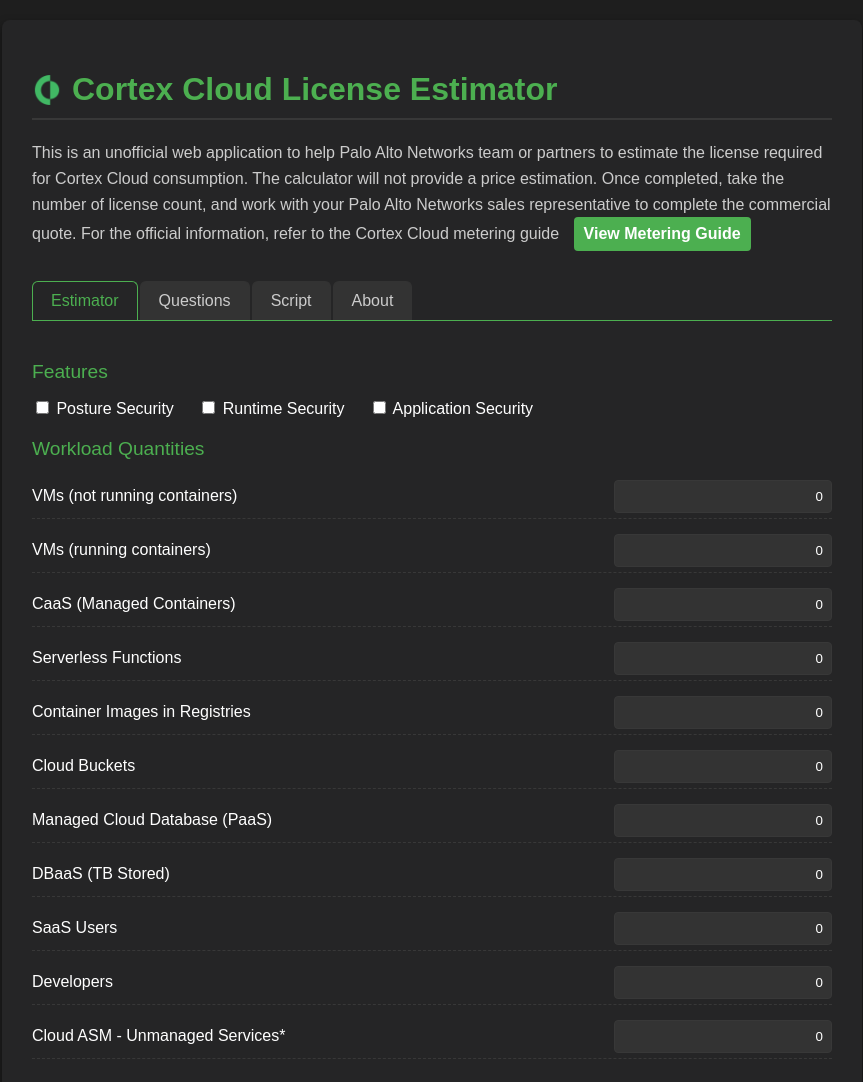
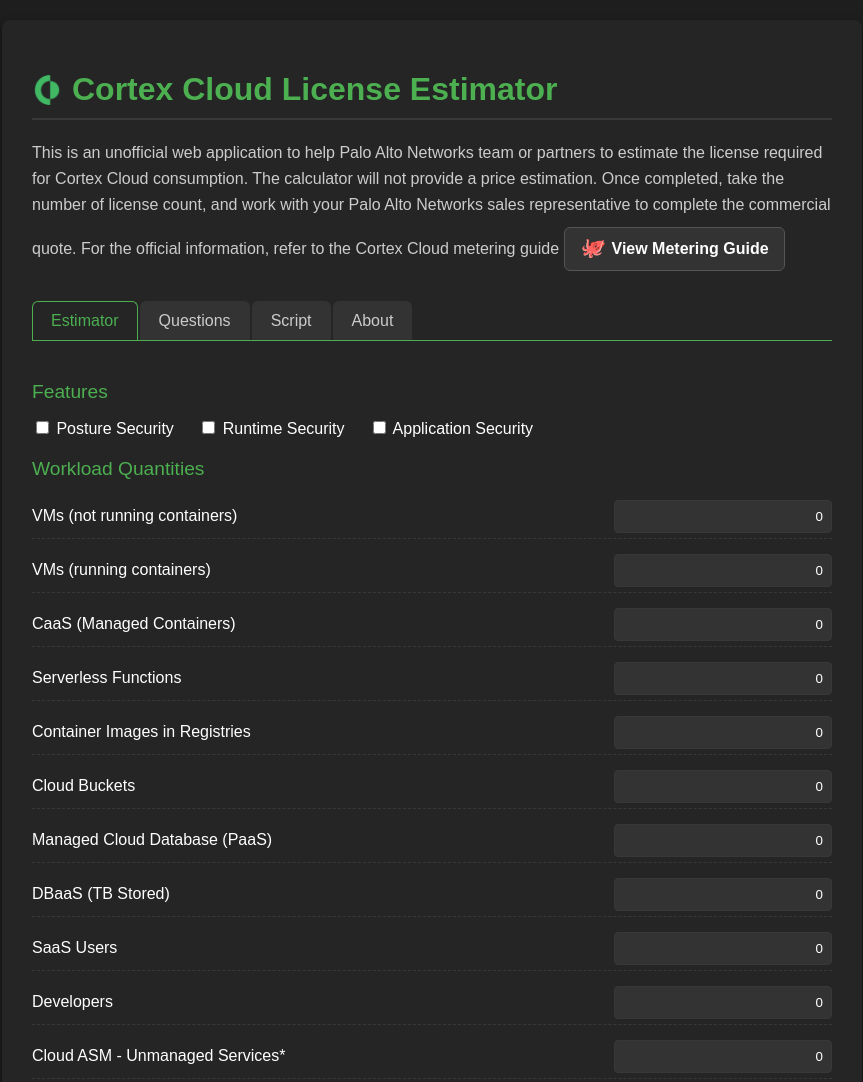
Before and after one commit to chiangyaworg/cc-license-estimator-dev, a plain HTML site: page index.html in a window 1280 px wide. Shown: the top 1082 px of the page, without its empty margins (208-1071 px from the left). Drawn offline with Linux system fonts and the light colour scheme.

Commit message:
revised file

```diff
--- a/index.html
+++ b/index.html
@@ -17,7 +17,11 @@
             Cortex Cloud License Estimator
         </h1>
 
-        <p>This is an unofficial web application to help Palo Alto Networks team or partners to estimate the license required for Cortex Cloud consumption. The calculator will not provide a price estimation. Once completed, take the number of license count, and work with your Palo Alto Networks sales representative to complete the commercial quote. For the official information, refer to the Cortex Cloud metering guide <span class="external-link-wrap"><a href="https://www.paloaltonetworks.com/apps/pan/public/downloadResource?pagePath=/content/pan/en_US/resources/datasheets/metering-licensing-cortex-cloud" target="_blank">View Metering Guide</a></span></p>
+        <p>This is an unofficial web application to help Palo Alto Networks team or partners to estimate the license required for Cortex Cloud consumption. The calculator will not provide a price estimation. Once completed, take the number of license count, and work with your Palo Alto Networks sales representative to complete the commercial quote. For the official information, refer to the Cortex Cloud metering guide
+            <a href="https://www.paloaltonetworks.com/apps/pan/public/downloadResource?pagePath=/content/pan/en_US/resources/datasheets/metering-licensing-cortex-cloud" target="_blank" class="github-button">
+                <i class="github-icon"></i> View Metering Guide
+            </a>
+        </p>
 
         <div class="tabs">
             <button class="tab-button active" onclick="openTab(event, 'Estimator')">Estimator</button>
@@ -113,7 +117,8 @@
         <div id="Script" class="tab-content">
             <div class="section-title">Sizing Script</div>
             <p>While the estimator above provides a manual calculation, the most accurate method to determine license count is by using an automated script.</p>
-            <p>Access the unofficial Cortex Cloud Sizing Script <a href="https://github.com/chiangyaw/cc-sizing-scripts" target="_blank" class="github-button">
+            <p>Access the unofficial Cortex Cloud Sizing Script
+                <a href="https://github.com/chiangyaw/cc-sizing-scripts" target="_blank" class="github-button">
                     <i class="github-icon"></i> Access Script on GitHub
                 </a>
             </p>
```
